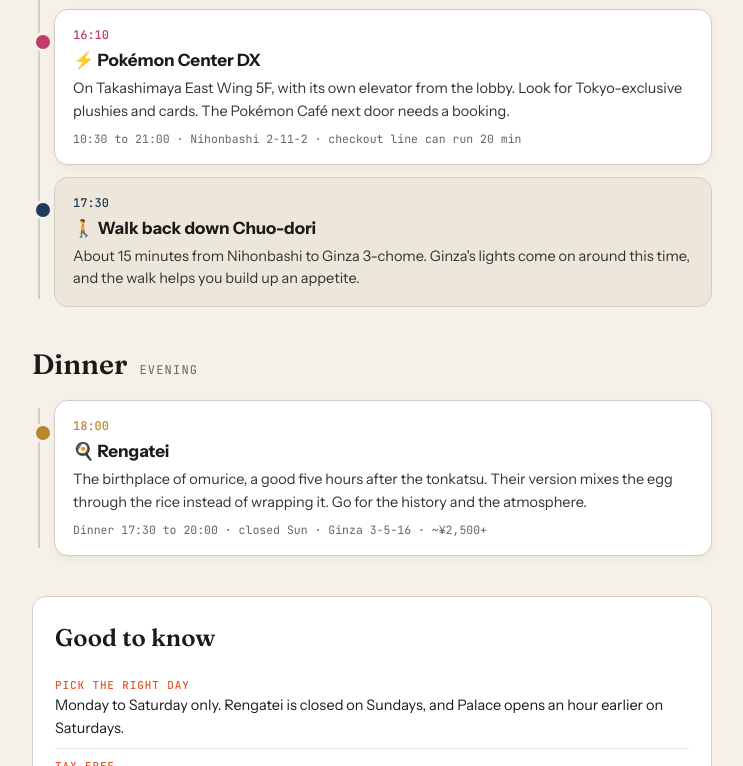
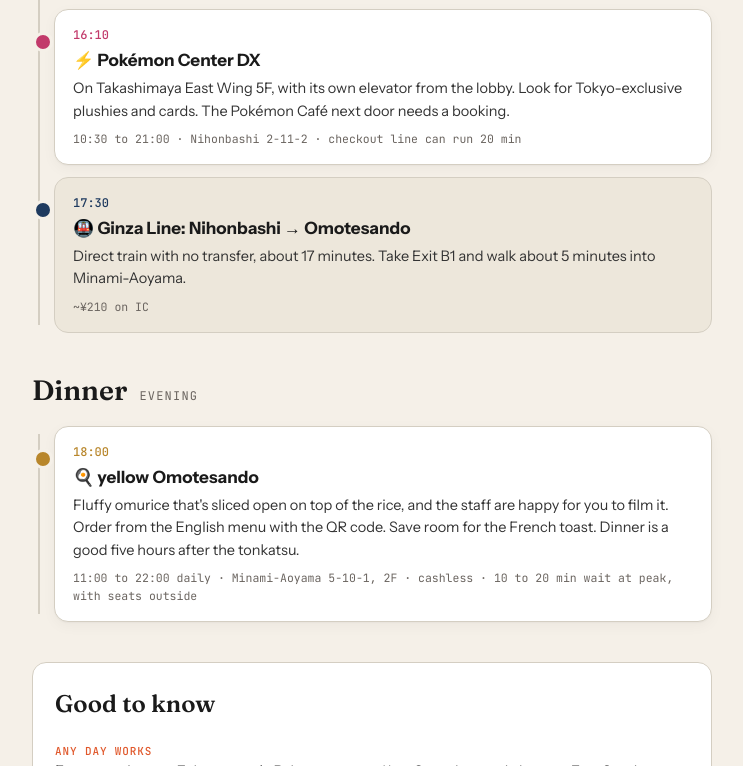
Before and after one commit to dnnklls/tokyo-2026, a plain HTML site: page day-trip.html in a window 1280 px wide. Shown: the part 2034-2800 px from the top of the page, without its empty margins (268-1011 px from the left). Drawn offline with Linux system fonts and the light colour scheme.

Commit message:
feat: swap dinner to yellow Omotesando
Co-Authored-By: Claude Opus 5.5 <noreply@anthropic.com>
Claude-Session: https://claude.ai/code/session_017KAdcpe93tYLkU5QgWp8CD

```diff
--- a/day-trip.html
+++ b/day-trip.html
@@ -57,17 +57,17 @@
 
 <header class="hero">
   <div class="wrap">
-    <div class="eyebrow">Tokyo · One-day plan · Mon to Sat</div>
+    <div class="eyebrow">Tokyo · One-day plan · Any day</div>
     <h1>Harajuku <em>to</em> Ginza</h1>
     <p>Afuri and streetwear in the morning, Ginza for the rest of the day, omurice to finish.</p>
   </div>
 </header>
 
 <div class="chips">
-  <div class="chip"><b>Time</b>10:00 to 19:30</div>
-  <div class="chip"><b>Areas</b>Harajuku · Ginza · Nihonbashi</div>
+  <div class="chip"><b>Time</b>10:00 to 19:00</div>
+  <div class="chip"><b>Areas</b>Harajuku · Ginza · Nihonbashi · Aoyama</div>
   <div class="chip"><b>Transit</b>Chiyoda + Ginza lines</div>
-  <div class="chip"><b>Avoid</b>Sundays (Rengatei closed)</div>
+  <div class="chip"><b>Ends</b>Omotesando</div>
   <div class="chip"><b>Pay</b>Suica / IC card</div>
 </div>
 
@@ -145,8 +145,9 @@
     </div>
     <div class="card move">
       <div class="time">17:30</div>
-      <h3>🚶 Walk back down Chuo-dori</h3>
-      <p>About 15 minutes from Nihonbashi to Ginza 3-chome. Ginza's lights come on around this time, and the walk helps you build up an appetite.</p>
+      <h3>🚇 Ginza Line: Nihonbashi → Omotesando</h3>
+      <p>Direct train with no transfer, about 17 minutes. Take Exit B1 and walk about 5 minutes into Minami-Aoyama.</p>
+      <div class="meta">~¥210 on IC</div>
     </div>
   </div>
 
@@ -154,16 +155,16 @@
   <div class="timeline">
     <div class="card food">
       <div class="time">18:00</div>
-      <h3>🍳 Rengatei</h3>
-      <p>The birthplace of omurice, a good five hours after the tonkatsu. Their version mixes the egg through the rice instead of wrapping it. Go for the history and the atmosphere.</p>
-      <div class="meta">Dinner 17:30 to 20:00 · closed Sun · Ginza 3-5-16 · ~¥2,500+</div>
+      <h3>🍳 yellow Omotesando</h3>
+      <p>Fluffy omurice that's sliced open on top of the rice, and the staff are happy for you to film it. Order from the English menu with the QR code. Save room for the French toast. Dinner is a good five hours after the tonkatsu.</p>
+      <div class="meta">11:00 to 22:00 daily · Minami-Aoyama 5-10-1, 2F · cashless · 10 to 20 min wait at peak, with seats outside</div>
     </div>
   </div>
 
   <section class="tips">
     <h2>Good to know</h2>
     <ul>
-      <li><b>Pick the right day</b>Monday to Saturday only. Rengatei is closed on Sundays, and Palace opens an hour earlier on Saturdays.</li>
+      <li><b>Any day works</b>Every stop is open 7 days a week. Palace opens at 11 on Saturdays and closes at 7 on Sundays.</li>
       <li><b>Tax-free</b>Bring your passport. Supreme, Uniqlo, Apple and Pokémon Center do tax-free on ¥5,000+ purchases.</li>
       <li><b>Carry</b>A foldable tote. By Uniqlo you'll be juggling bags, so consider sending them back to the hotel with a coin locker or takkyubin.</li>
       <li><b>Food pacing</b>Ramen at 10, tonkatsu at 1, omurice at 6. Each meal is about 3 to 5 hours apart.</li>
```
